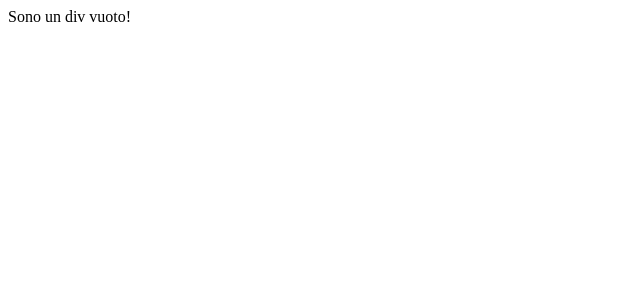
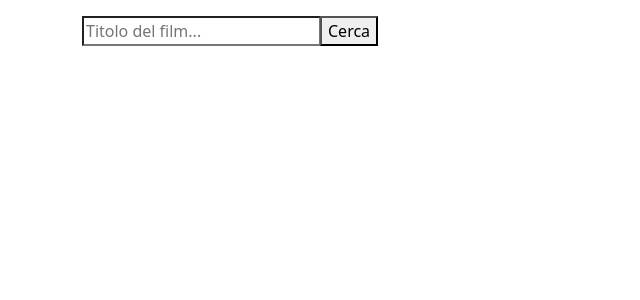
Before and after one commit to CiroMarra/vite-boolflix, a Vue app: page / in a window 1280 px wide. Shown: the top 300 px of the page, without its empty margins (0-640 px from the left). Built offline with nearby package versions, Linux system fonts and the light colour scheme.

Commit message:
feat: add a milestone 1

```diff
--- a/index.html
+++ b/index.html
@@ -4,6 +4,8 @@
     <meta charset="UTF-8" />
     <link rel="icon" type="image/svg+xml" href="/vite.svg" />
     <meta name="viewport" content="width=device-width, initial-scale=1.0" />
+    <!-- BOOTSTRAP -->
+    <link href="https://cdn.jsdelivr.net/npm/bootstrap@5.3.3/dist/css/bootstrap.min.css" rel="stylesheet" integrity="sha384-QWTKZyjpPEjISv5WaRU9OFeRpok6YctnYmDr5pNlyT2bRjXh0JMhjY6hW+ALEwIH" crossorigin="anonymous">
     <title>Vite + Vue</title>
   </head>
   <body>
--- a/src/App.vue
+++ b/src/App.vue
@@ -1,12 +1,40 @@
-<script setup>
+<script>
+     import axios from "axios";
+    import MovieSearchApp from "./components/MovieSearchApp.vue";
+    import MainApp from "./components/MainApp.vue";
+    import { store } from "./store.js";
 
+    export default{
+        components: {
+          MovieSearchApp,
+            MainApp,
+        },
+        data(){
+            return {
+                store,
+            }
+        },
+        methods: {
+            getMoviesFromApi(){
+                const qParams = {
+                    api_key: "d4dcb1bd2440284f714100f1ddc7645f",
+                    query: store.movieInput
+                }
+
+                axios.get("https://api.themoviedb.org/3/search/movie", { params: qParams })
+                .then((response) => {
+                    store.movieSearch = response.data.results
+                })
+            }
+        }
+    }
 </script>
 
 <template>
-<div>Sono un div vuoto!</div>
-
+  <MovieSearchApp @searchFilm="getMoviesFromApi"></MovieSearchApp>
+  <MainApp></MainApp>
 </template>
 
-<style scoped>
+<style lang="scss">
 
 </style>
--- /dev/null
+++ b/src/components/MainApp.vue
@@ -0,0 +1,34 @@
+<script>
+    import { store } from "../store.js"
+    export default{
+        name: 'MainApp',
+        data(){
+            return {
+                store
+            }
+        }
+    }
+</script>
+
+<template>
+    <div class="container bg-primary text-white">
+        <div class="row d-flex justify-content-between">
+            <div class="card  my-4 mx-3 px-2" v-for="films in store.movieSearch" style="width: 18rem;">
+                <img src="..." class="card-img-top" alt="ops...">
+                <div class="card-body">
+                    <h6 class="card-title">Nome: {{ films.title }}</h6>
+                    <p class="card-text">Lingua originale:  <img :src=" `/src/assets/img/${films.original_language}.png`" :alt ="films.original_language" class="ms-img"></p>
+                    <p class="card-text">Voto: {{ Math.ceil(films.vote_average) }}</p>
+                </div>
+            </div>
+        </div>
+    </div>
+</template>
+
+<style scoped lang="scss">
+
+ .ms-img {
+    width: 16px;
+    height: 12px;
+ }
+</style>
--- /dev/null
+++ b/src/components/MovieSearchApp.vue
@@ -0,0 +1,25 @@
+<script>
+    import { store } from '../store.js';
+
+    export default{
+        name: 'MovieSearchApp',
+        data(){
+            return {
+                store,
+            }
+        }
+    }
+</script>
+
+<template>
+    <div class="container py-3">
+        <div class="input-group">
+            <input type="text" v-model="store.movieInput" placeholder="Titolo del film...">
+            <button type="button" @click="$emit('searchFilm')">Cerca</button>
+        </div>
+    </div>
+</template>
+
+<style scoped lang="scss">
+
+</style>
--- /dev/null
+++ b/src/store.js
@@ -0,0 +1,6 @@
+import { reactive } from "vue";
+
+export const store = reactive({
+    movieInput: "",
+    movieSearch: []
+});
--- /dev/null
+++ b/src/style/partials/general.scss
@@ -0,0 +1 @@
+/* #region RESET */
```
Also changed, not shown: src/assets/img/it.png (added), src/style/partials/_variables.scss (added).
